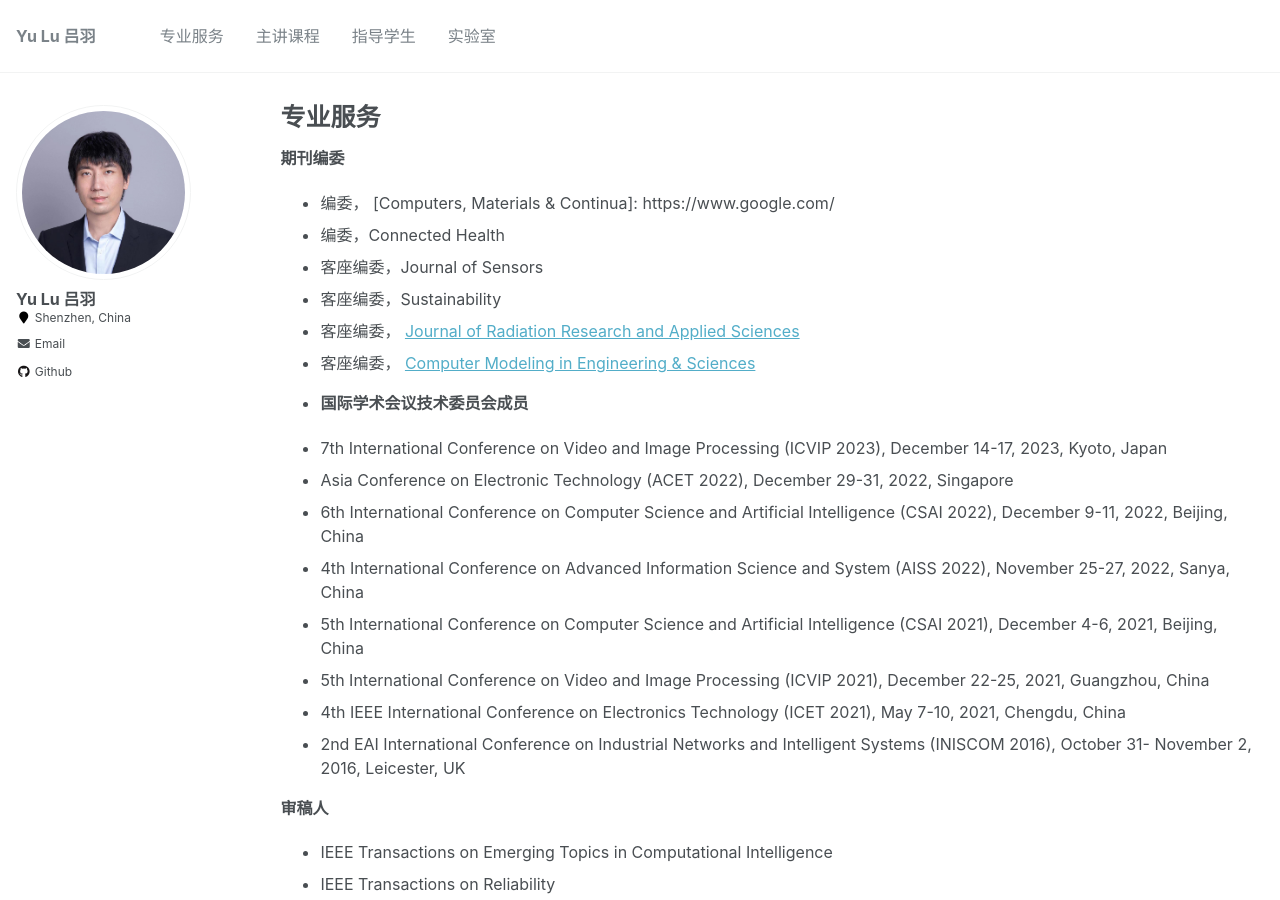
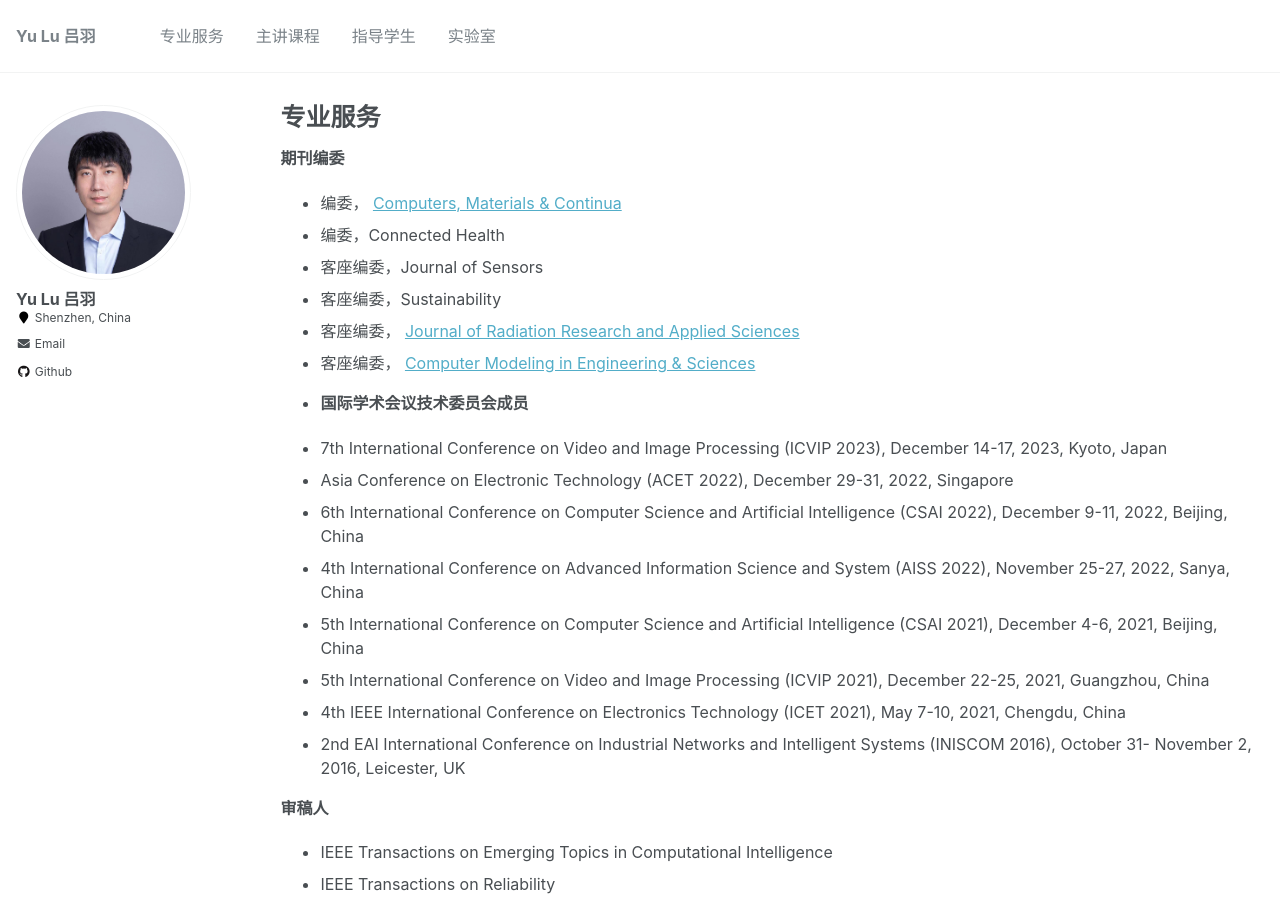
Before and after one commit to YukariUmezawa/lvyu.github.io, a Jekyll site: the page built from _pages/work.md, in a window 1280 px wide and 900 px high. Built offline with Jekyll 4.4.1, drawn with Linux system fonts in a browser that asks for light colours; some of the changed lines change nothing that is shown.

Commit message:
Update work.md

```diff
--- a/_pages/work.md
+++ b/_pages/work.md
@@ -7,7 +7,7 @@ author_profile: true
 
 
 **期刊编委**
-- 编委， [Computers, Materials & Continua]: https://www.google.com/
+- 编委， [Computers, Materials & Continua]([https://www.techscience.com/CMES/special_detail/frontiers](https://www.techscience.com/cmc/editors))
 - 编委，Connected Health
 - 客座编委，Journal of Sensors
 - 客座编委，Sustainability
```
